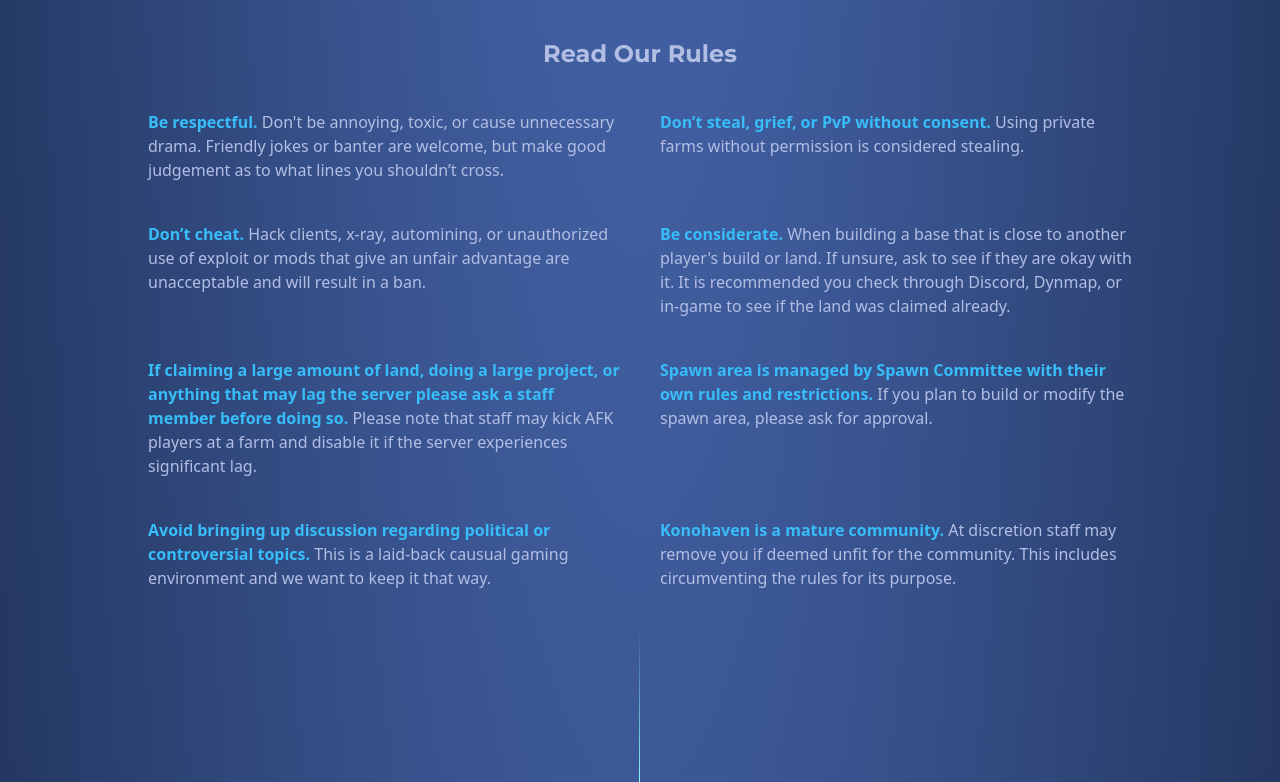
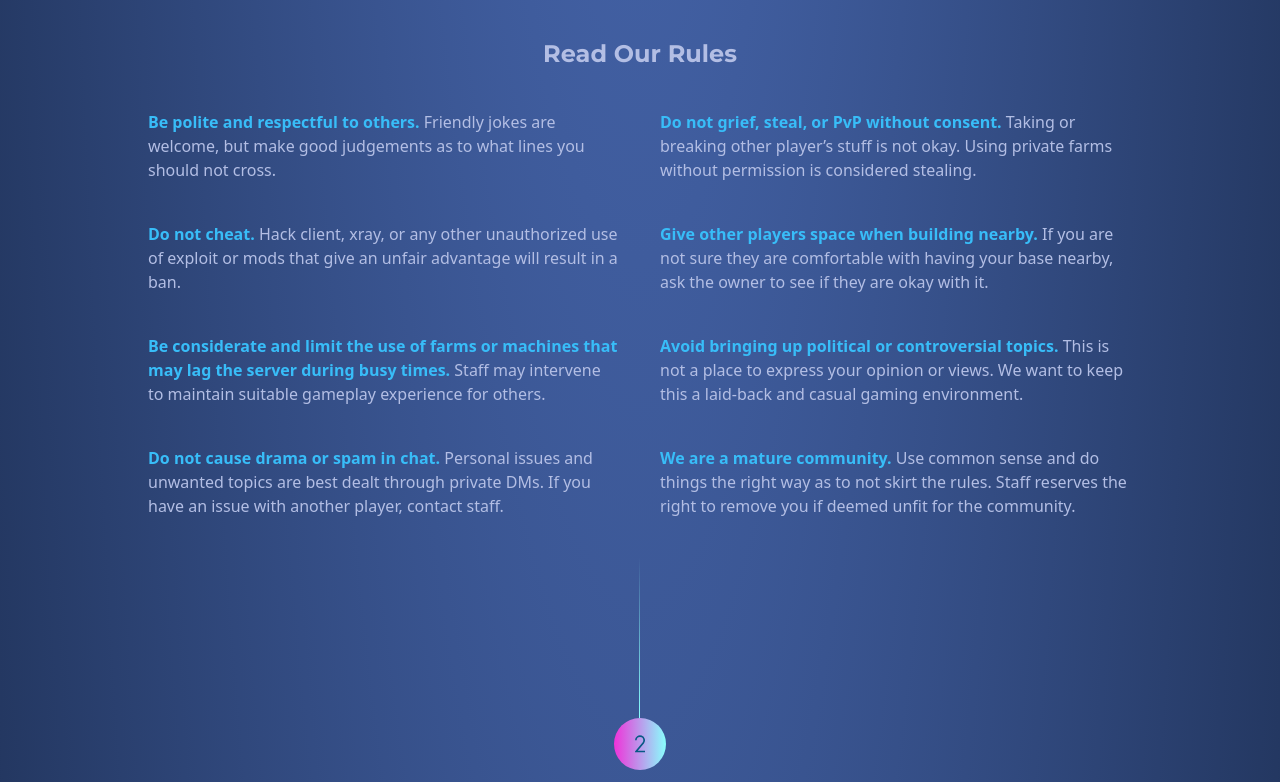
Before and after one commit to VanVoE/konohavensmp, a Next.js app: page / in a window 1280 px wide. Shown: the part 1518-2300 px from the top of the page. Built offline with nearby package versions, Linux system fonts and the light colour scheme.

Commit message:
Rule Changes

```diff
--- a/components/Steps.tsx
+++ b/components/Steps.tsx
@@ -53,14 +53,14 @@
         <div className='text-gradient montserrat text-2xl mt-10'>Read Our Rules</div>
         </motion.div>
         <motion.div initial="hiddenLeft" whileInView="showLeft" variants={variants} transition={{duration:1}} viewport={{ once: true, amount:.3}} className='grid grid-cols-1 md:grid-cols-2 mt-10 gap-10'>
-            <p><span className='text-sky-400 font-bold'>Be respectful.</span> Don't be annoying, toxic, or cause unnecessary drama. Friendly jokes or banter are welcome, but make good judgement as to what lines you shouldn’t cross.</p>
-            <p><span className='text-sky-400 font-bold'>Don’t steal, grief, or PvP without consent.</span> Using private farms without permission is considered stealing.</p>
-            <p><span className='text-sky-400 font-bold'>Don’t cheat.</span> Hack clients, x-ray, automining, or unauthorized use of exploit or mods that give an unfair advantage are unacceptable and will result in a ban. </p>
-            <p><span className='text-sky-400 font-bold'>Be considerate.</span> When building a base that is close to another player's build or land. If unsure, ask to see if they are okay with it. It is recommended you check through Discord, Dynmap, or in-game to see if the land was claimed already.</p>
-            <p><span className='text-sky-400 font-bold'>If claiming a large amount of land, doing a large project, or anything that may lag the server please ask a staff member before doing so.</span> Please note that staff may kick AFK players at a farm and disable it if the server experiences significant lag. </p>
-            <p><span className='text-sky-400 font-bold'>Spawn area is managed by Spawn Committee with their own rules and restrictions.</span> If you plan to build or modify the spawn area, please ask for approval. </p>
-            <p><span className='text-sky-400 font-bold'>Avoid bringing up discussion regarding political or controversial topics. </span> This is a laid-back causual gaming environment and we want to keep it that way.</p>
-            <p><span className='text-sky-400 font-bold'>Konohaven is a mature community.</span> At discretion staff may remove you if deemed unfit for the community. This includes circumventing the rules for its purpose.</p>
+            <p><span className='text-sky-400 font-bold'>Be polite and respectful to others.</span> Friendly jokes are welcome, but make good judgements as to what lines you should not cross.</p>
+            <p><span className='text-sky-400 font-bold'>Do not grief, steal, or PvP without consent.</span> Taking or breaking other player’s stuff is not okay. Using private farms without permission is considered stealing. </p>
+            <p><span className='text-sky-400 font-bold'>Do not cheat.</span> Hack client, xray, or any other unauthorized use of exploit or mods that give an unfair advantage will result in a ban. </p>
+            <p><span className='text-sky-400 font-bold'>Give other players space when building nearby.</span> If you are not sure they are comfortable with having your base nearby, ask the owner to see if they are okay with it.</p>
+            <p><span className='text-sky-400 font-bold'>Be considerate and limit the use of farms or machines that may lag the server during busy times.</span> Staff may intervene to maintain suitable gameplay experience for others.</p>
+            <p><span className='text-sky-400 font-bold'>Avoid bringing up political or controversial topics. </span> This is not a place to express your opinion or views. We want to keep this a laid-back and casual gaming environment. </p>
+            <p><span className='text-sky-400 font-bold'>Do not cause drama or spam in chat. </span> Personal issues and unwanted topics are best dealt through private DMs. If you have an issue with another player, contact staff.</p>
+            <p><span className='text-sky-400 font-bold'>We are a mature community.</span> Use common sense and do things the right way as to not skirt the rules. Staff reserves the right to remove you if deemed unfit for the community.</p>
         </motion.div>
 
         <motion.div initial="hiddenRight" whileInView="showRight" variants={variants} transition={{duration:1}} viewport={{ once: true, amount:.5}} className="flex flex-col items-center">
@@ -81,8 +81,7 @@
           <p>
             Failing this process eliminates you from joining our community indefinitely.
             So please take your time with your application. If you have any questions,
-            feel free to post in our <span className='text-sky-400 font-bold'>#questions</span> channel. Steps on how to create a whitelist application is in our
-            <span className='text-sky-400 font-bold'> #how-to-whitelist</span> channel.
+            feel free to post in our <span className='text-sky-400 font-bold'>#questions</span> channel.
 
           </p>
 
```
